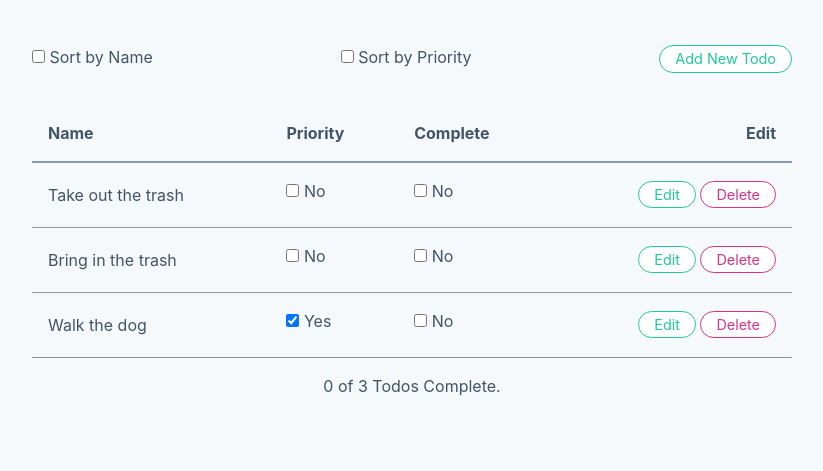
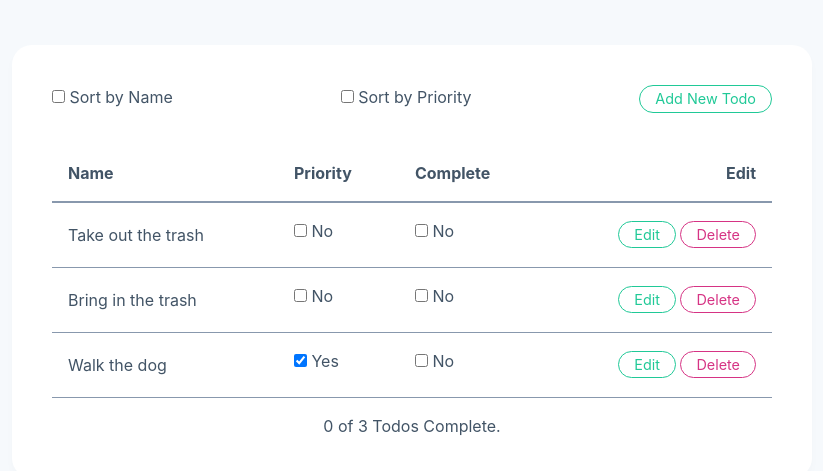
Before and after one commit to solidmedium/todo, a website: page dist/index.html in a window 1280 px wide. Shown: the part 99-570 px from the top of the page, without its empty margins (228-1051 px from the left). Drawn offline with Linux system fonts and the light colour scheme.

Commit message:
add container styles

```diff
--- a/src/scss/theme.scss
+++ b/src/scss/theme.scss
@@ -27,6 +27,13 @@ body {
 	max-width: 800px;
 	padding: 0 20px;
 	margin: 3rem auto;
+
+	&#app-mount-point {
+		background-color: white;
+		border-radius: 20px;
+		padding: 40px;
+		box-shadow: 0px 5px 10px rgba(0, 0, 0, 0.02);
+	}
 }
 
 .text-right {
```
Also changed, not shown: dist/css/theme.css.
